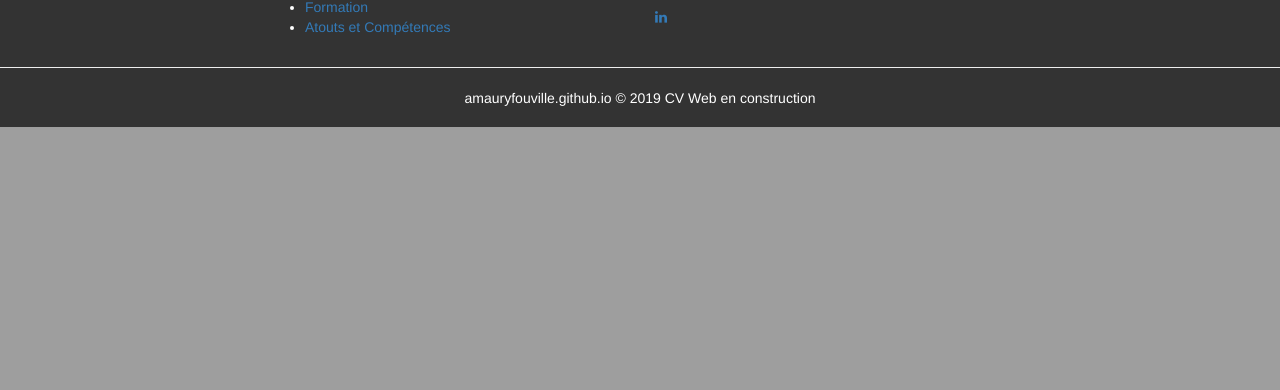
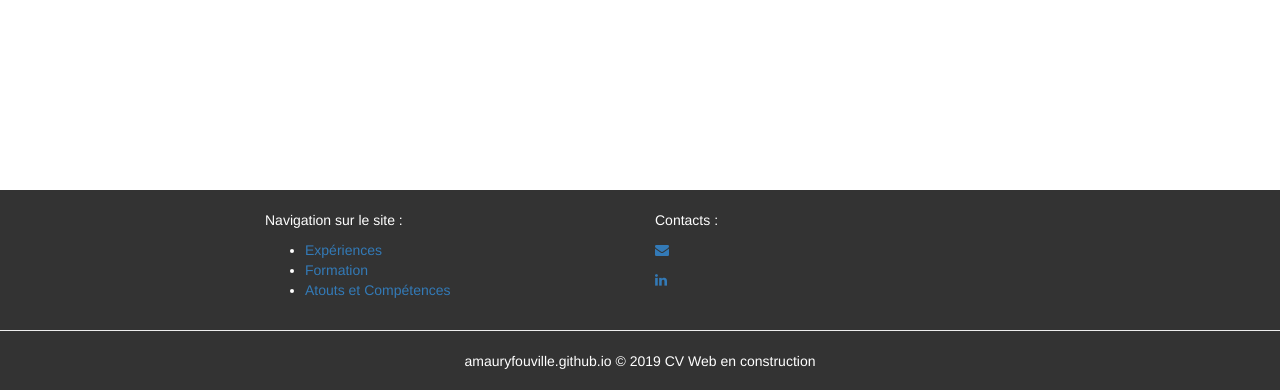
Before and after one commit to amauryfouville/website, a Flask app: page /map in a window 1280 px wide. Shown: the part 1389-1779 px from the top of the page. Before the commit the page ends 1516 px from the top, so only its background shows below. Run offline with Flask 2, Linux system fonts and the light colour scheme; some libraries are stand-ins or nearby versions.

Commit message:
Update maps.html

```diff
--- a/templates/maps.html
+++ b/templates/maps.html
@@ -29,7 +29,7 @@
   <!-- body -->
 
 <body>
-  <main class="wrapper">
+
         <!-- header -->
     <div class="jumbotron jumbotron-fluid text-center">
       <h1 class="display-4">Amaury Fouville</h1>
@@ -64,12 +64,25 @@
 
 
 
-    <!--<div class="container">
+    <div class="container">
       <h2>Mes voyages</h2>
     </div>
- MAP -->
+ <!-- MAP -->
 
+    <div id="map"></div>
 
+    <script>
+      var map;
+      function initMap() {
+        map = new google.maps.Map(document.getElementById('map'), {
+          center: {lat: 48.864, lng: 2.349},
+          zoom: 2
+        });
+      }
+    </script>
+
+    <script src="https://maps.googleapis.com/maps/api/js?key=AIzaSyBWzNEsVRAdcdZRrlplmws4LvOJliihPiQ&callback=initMap"
+    async defer></script>
 
     <div class="container">
                     <h2>Suggère-moi un endroit à visiter !</h2>
@@ -99,22 +112,7 @@
       </form>
     </div>
     <div class="push"></div>
-  </main>
 
-  <div id="map"></div>
-
-    <script>
-      var map;
-      function initMap() {
-        map = new google.maps.Map(document.getElementById('map'), {
-          center: {lat: 48.864, lng: 2.349},
-          zoom: 2
-        });
-      }
-    </script>
-
-    <script src="https://maps.googleapis.com/maps/api/js?key=AIzaSyBWzNEsVRAdcdZRrlplmws4LvOJliihPiQ&callback=initMap"
-    async defer></script>
 
   <footer class="footer">
   <div class="container">
```
